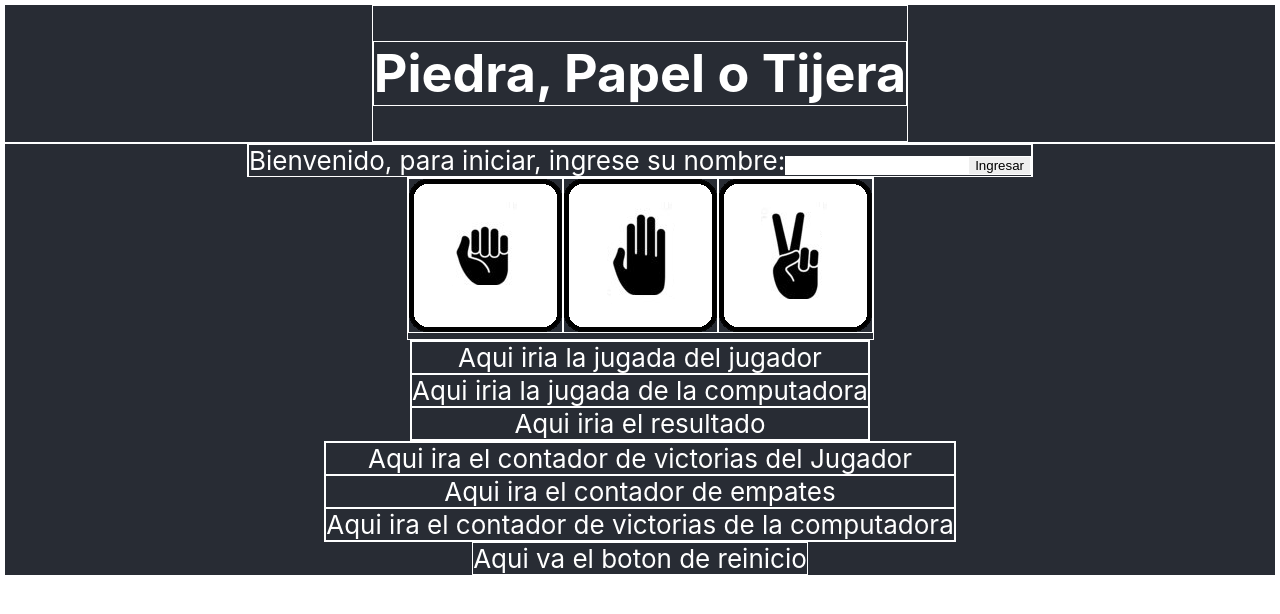
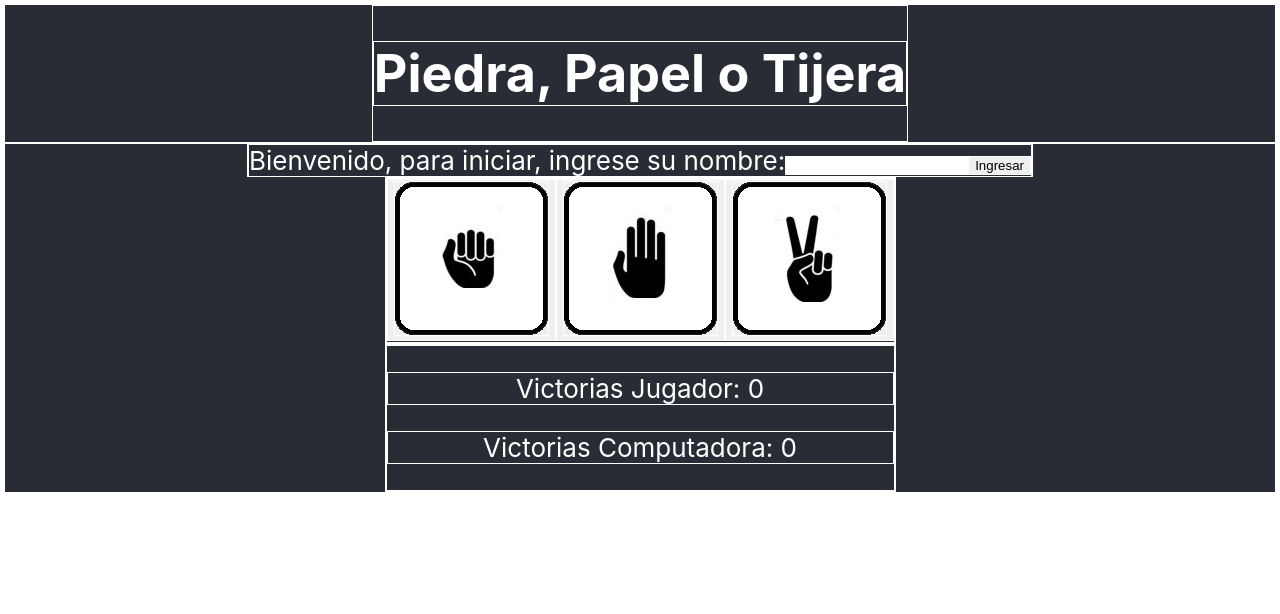
Before and after one commit to Greyhearth/practico3, a React (Create React App) app: page / in a window 1280 px wide. Shown: the top 614 px of the page. Built offline with nearby package versions, Linux system fonts and the light colour scheme.

Commit message:
Parte 5 terminada y eliminado un componente innecesario

```diff
--- a/src/App.js
+++ b/src/App.js
@@ -1,10 +1,8 @@
 import './App.css';
 import Encabezado from './componentes/Encabezado';
 import Nombre from './componentes/Nombre';
-import { Jugadas } from './componentes/Jugadas';
-import { Marcadores } from './componentes/Marcadores';
-import { Reiniciar } from './componentes/Reiniciar';
-import { Resultado } from './componentes/Resultado';
+import PiedraPapelTijera from './componentes/PiedraPapelTijera';
+
 
 
 function App() {
@@ -20,13 +18,7 @@ function App() {
       <main className="App-main">
         <Nombre/>
 
-        <Jugadas/>
-
-        <Resultado/>
-
-        <Marcadores/>
-
-        <Reiniciar/>
+        <PiedraPapelTijera/>
       </main>
     </div>
   );
--- a/src/componentes/Jugadas.jsx
+++ /dev/null
@@ -1,30 +0,0 @@
-import React from 'react'
-import piedra from './imagenes/piedraNegro.png'
-import papel from './imagenes/papelNegro.png'
-import tijera from './imagenes/tijeraNegro.png'
-
-export const Jugadas = () => {
-    function piedraPapelTijera(jugada){
-        switch(jugada){
-            case "piedra":
-                window.alert("Eligio piedra");
-                break;
-            case "papel":
-                window.alert("Eligio papel");
-                break;
-            case "tijera":
-                window.alert("Eligio tijera");
-                break;
-            default:
-                window.alert("Error: jugada no válida");
-        }
-    }
-
-  return (
-    <div>
-        <img src={piedra} alt="piedra" id="piedra" ></img>
-        <img src={papel} alt="papel" id="papel" ></img>
-        <img src={tijera} alt="tijera" id="tijera" ></img>
-    </div>
-  )
-}
--- a/src/componentes/Marcadores.jsx
+++ b/src/componentes/Marcadores.jsx
@@ -1,11 +1,12 @@
 import React from 'react'
 
-export const Marcadores = () => {
+const Marcadores = ({ contadorJugador, contadorComputadora }) => {
   return (
-    <div>
-        <div id="victoriasJugador">Aqui ira el contador de victorias del Jugador</div>
-        <div id="Empates">Aqui ira el contador de empates</div>
-        <div id="victoriasComputadora">Aqui ira el contador de victorias de la computadora</div>
+    <div className="marcadores">
+      <p>Victorias Jugador: {contadorJugador}</p>
+      <p>Victorias Computadora: {contadorComputadora}</p>
     </div>
   )
 }
+
+export default Marcadores;
--- /dev/null
+++ b/src/componentes/PiedraPapelTijera.jsx
@@ -0,0 +1,76 @@
+import React, { useState, useEffect } from 'react';
+import Marcadores from './Marcadores';
+import Resultado from './Resultado';
+import piedraN from './imagenes/piedraNegro.png'
+import papelN from './imagenes/papelNegro.png'
+import tijeraN from './imagenes/tijeraNegro.png'
+
+
+const PiedraPapelTijera = () => {
+  const jugadas = ['piedra', 'papel', 'tijera'];
+  const [jugadaUsuario, setJugadaUsuario] = useState(null);
+  const [jugadaComputadora, setJugadaComputadora] = useState(null);
+  const [resultado, setResultado] = useState(null);
+  const [contadorJugador, setContadorJugador] = useState(0);
+  const [contadorComputadora, setContadorComputadora] = useState(0);
+  const [ronda, setRonda] = useState(1);
+
+  useEffect(() => {
+    if (ronda > 5) {
+      // Corrobora la ronda y verifica si hay algún ganador
+      if (contadorJugador > contadorComputadora) {
+        setResultado('¡Ganaste el juego!');
+      } else if (contadorJugador < contadorComputadora) {
+        setResultado('La computadora ganó el juego.');
+      } else {
+        setResultado('El juego terminó en empate.');
+      }
+    }
+  }, [ronda, contadorJugador, contadorComputadora]);
+
+
+  const eleccionJugada = (jugada) => {
+    //Función que obtiene, al azar, una jugada para la computadora.
+    const obtenerJugadaComputadora = jugadas[Math.floor(Math.random() * 3)]; //en base a un número aleatorio multiplicado por 3 y redondeado hacia abajo, elige un elemento del array jugadas
+    setJugadaUsuario(jugada);
+    setJugadaComputadora(obtenerJugadaComputadora);
+
+    // Determinación del ganador de cada ronda
+    //Primero corrobora un empate
+    if (jugada === obtenerJugadaComputadora) {
+      setResultado('Empate');
+    //Luego verifica si gana el usuario
+    } else if (
+      (jugada === 'piedra' && obtenerJugadaComputadora === 'tijera') ||
+      (jugada === 'papel' && obtenerJugadaComputadora === 'piedra') ||
+      (jugada === 'tijera' && obtenerJugadaComputadora === 'papel')
+    ) {
+      setResultado('el usuario gana la ronda');
+      setContadorJugador(contadorJugador+1);
+    //Finalmente, le da la victoria a la computadora
+    } else {
+      setResultado('la computadora gana la ronda');
+      setContadorComputadora(contadorComputadora+1);
+    }
+    //Suma 1 al contador de rondas
+    setRonda(ronda+1);
+  };
+
+  return (
+    <div>
+      <div className="jugadas">
+        <button onClick={() => eleccionJugada('piedra')}><img src={piedraN} alt='Piedra'/></button>
+        <button onClick={() => eleccionJugada('papel')}><img src={papelN} alt='Papel'/></button>
+        <button onClick={() => eleccionJugada('tijera')}><img src={tijeraN} alt='Tijera'/></button>
+      </div>
+      <Resultado
+        jugadaUsuario={jugadaUsuario}
+        jugadaComputadora={jugadaComputadora}
+        resultado={resultado}
+      />
+      <Marcadores contadorJugador={contadorJugador} contadorComputadora={contadorComputadora} />
+    </div>
+  );
+};
+
+export default PiedraPapelTijera;
--- a/src/componentes/Resultado.jsx
+++ b/src/componentes/Resultado.jsx
@@ -1,11 +1,16 @@
 import React from 'react'
 
-export const Resultado = () => {
+const Resultado = ({ jugadaUsuario, jugadaComputadora, resultado }) => {
   return (
     <div>
-        <div id="jugador">Aqui iria la jugada del jugador</div>
-        <div id="computadora">Aqui iria la jugada de la computadora</div>
-        <div id="resultado">Aqui iria el resultado</div>
+      {jugadaUsuario && jugadaComputadora && (
+        <>
+          <p>Tu elección: {jugadaUsuario}</p>
+          <p>Elección de la computadora: {jugadaComputadora}</p>
+          <p>Resultado: {resultado}</p>
+        </>
+      )}
     </div>
   )
 }
+export default Resultado
```
